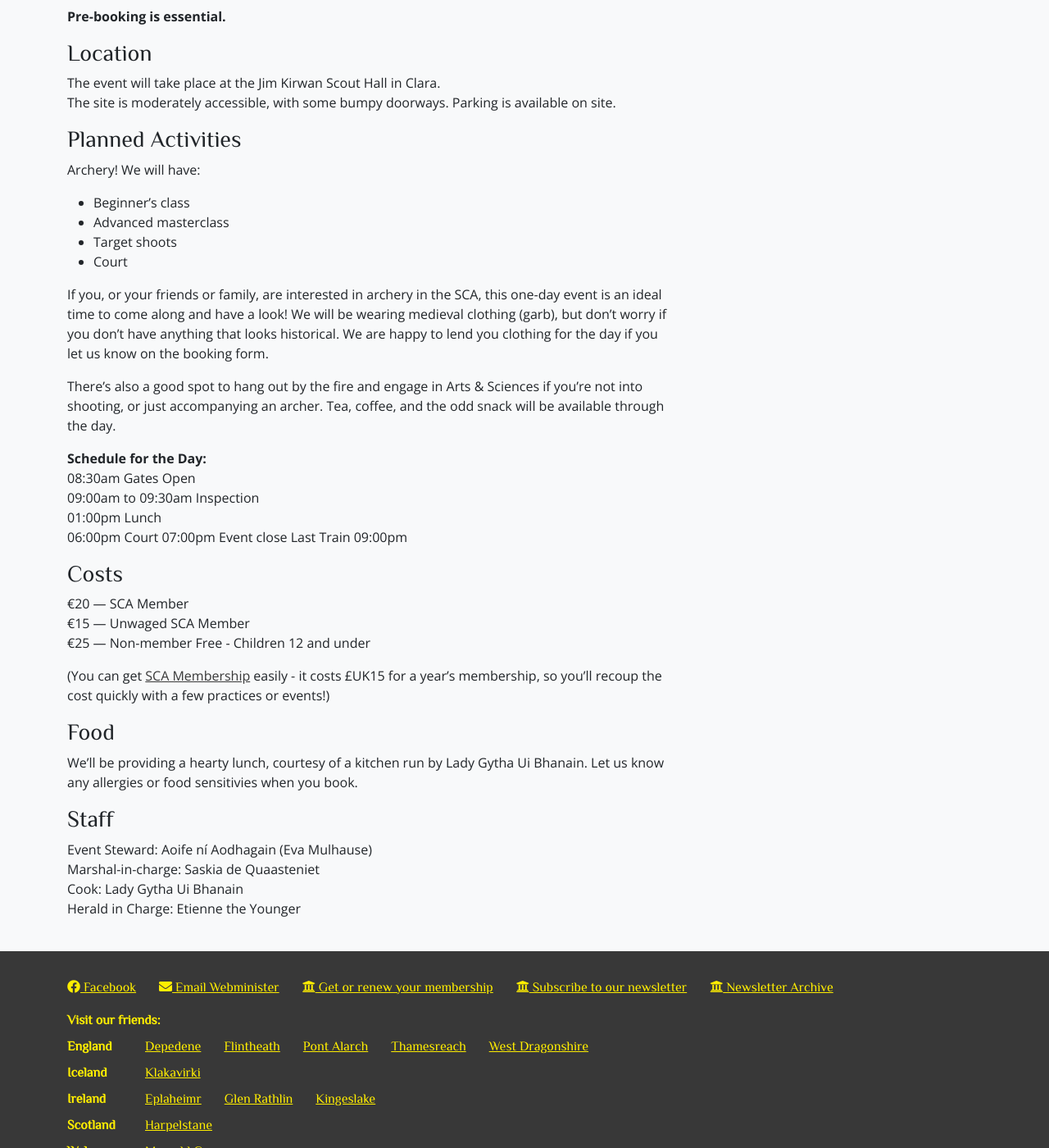
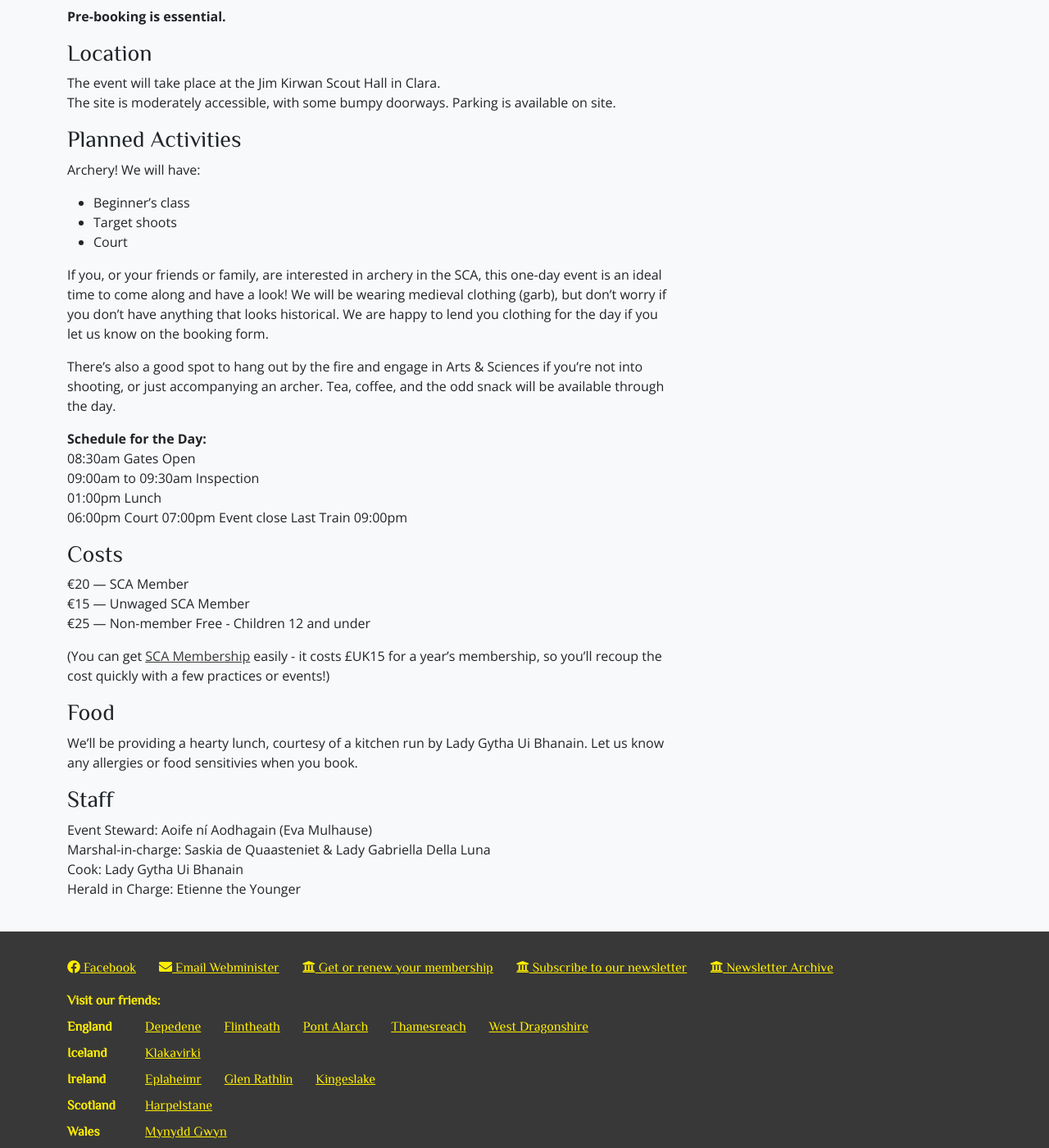
Before and after one commit to drachenwald/dun-in-mara, a Jekyll site: the page built from events/2026/duck-again/index.md, in a window 1280 px wide and 1400 px high, scrolled down 830 px. Shown: the whole window at 82% size. Built offline with Jekyll 4.4.1, drawn with Linux system fonts in a browser that asks for light colours; comment, search, counter and statistics services are not loaded; some of the changed text lies outside the part shown.

Commit message:
updated duck event page

```diff
--- a/events/2026/duck-again/index.md
+++ b/events/2026/duck-again/index.md
@@ -29,7 +29,6 @@
 
 Archery! We will have:
 - Beginner's class
-- Advanced masterclass
 - Target shoots
 - Court
 
@@ -61,7 +60,7 @@
 ### Staff
 
 Event Steward: Aoife ní Aodhagain (Eva Mulhause)
-Marshal-in-charge: Saskia de Quaasteniet
+Marshal-in-charge: Saskia de Quaasteniet & Lady Gabriella Della Luna
 Cook: Lady Gytha Ui Bhanain
 Herald in Charge: Etienne the Younger
 <!-- <div class="text-center m-4">
```
Also changed, not shown: other parts of events/2026/duck-again/index.md (+1 -1 lines).
